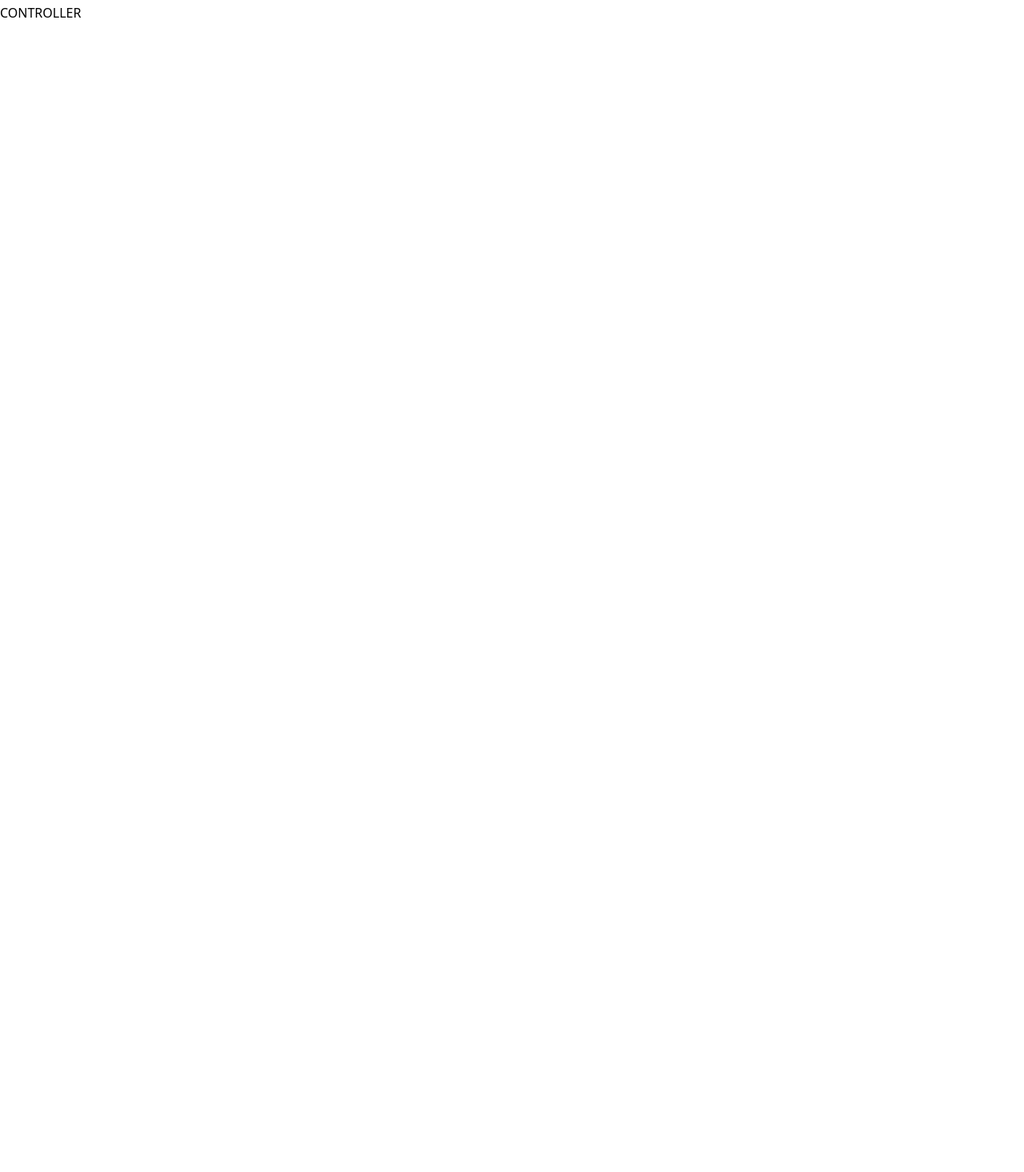
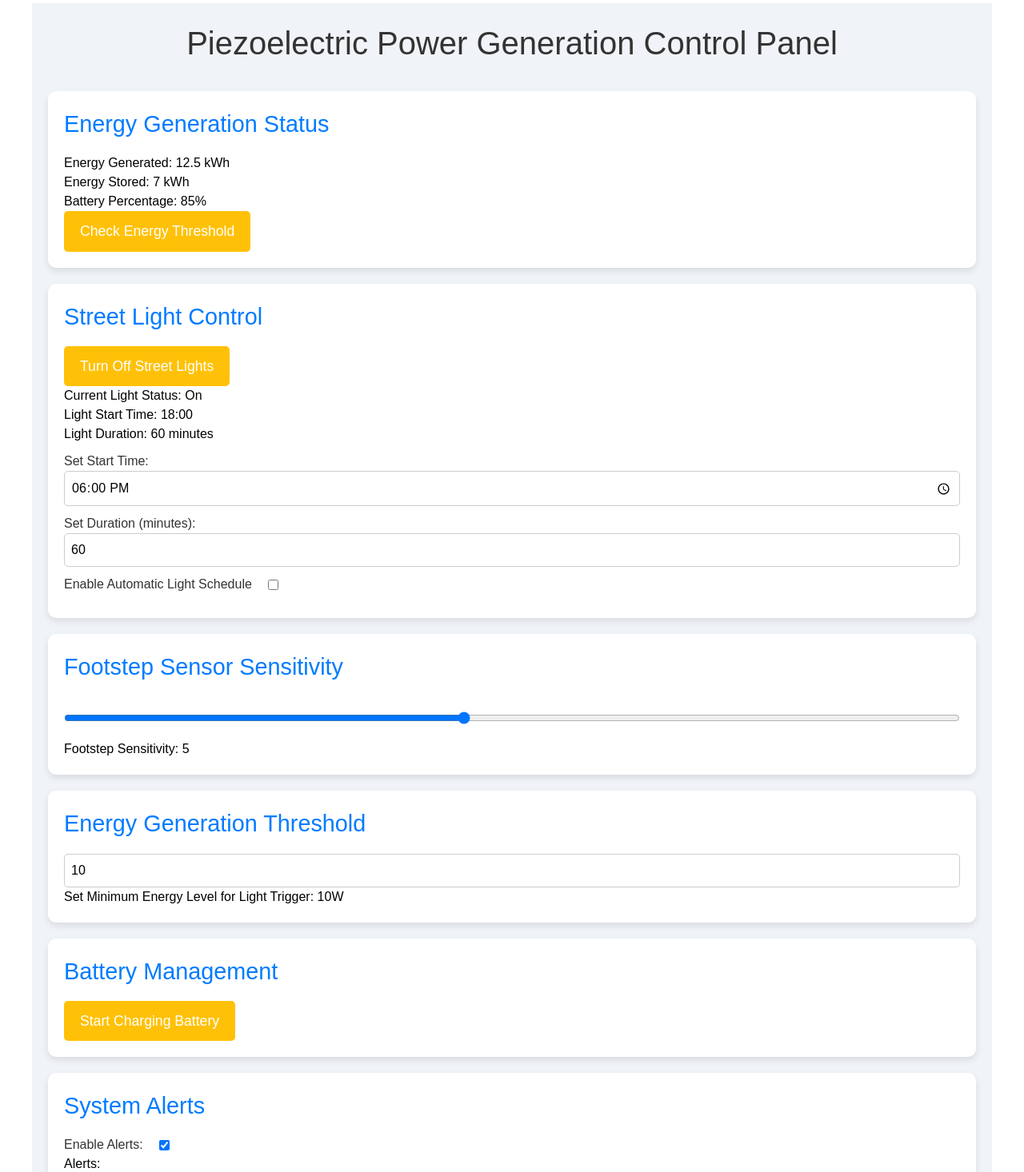
Before and after one commit to yasubdemissie/ITEP, a React (Vite) app: page /controllers in a window 1280 px wide. Shown: the part 44-1510 px from the top of the page at 80% size. Before the commit the page ends 800 px from the top, so only its background shows below. Built offline with nearby package versions, Linux system fonts and the light colour scheme; data requests are answered from the project's data file.

Commit message:
modified controller.jsx  and add controller.css

```diff
--- a/Components/BarChartComp.jsx
+++ b/Components/BarChartComp.jsx
@@ -19,6 +19,8 @@ function BarChartComp() {
   );
 }
 
+
+
 BarChartComp.propTypes = {
   data: propType.array,
 };
--- a/Pages/Controller.jsx
+++ b/Pages/Controller.jsx
@@ -1,10 +1,162 @@
-function Controller() {
+
+import React, { useState } from 'react';
+import './controller.css';
+const ControlPanel = () => {
+  const [lightStatus, setLightStatus] = useState(true);
+  const [energyGenerated, setEnergyGenerated] = useState(12.5); // Sample initial data
+  const [energyStored, setEnergyStored] = useState(7);
+  const [batteryPercentage, setBatteryPercentage] = useState(85);
+  const [footstepSensitivity, setFootstepSensitivity] = useState(5);
+  const [lightStartTime, setLightStartTime] = useState('18:00');
+  const [lightDuration, setLightDuration] = useState(3600);
+  const [autoLightSchedule, setAutoLightSchedule] = useState(false);
+  const [energyThreshold, setEnergyThreshold] = useState(10);
+  const [alerts, setAlerts] = useState([]);
+  const [isAlertEnabled, setIsAlertEnabled] = useState(true);
+  const [chargingStatus, setChargingStatus] = useState(false);
+
+  // Function to toggle light status
+  const toggleLight = () => {
+    setLightStatus(!lightStatus);
+  };
+
+  // Function to handle energy threshold check
+  const checkEnergyThreshold = () => {
+    if (energyGenerated < energyThreshold) {
+      setAlerts([...alerts, `Energy generated is below ${energyThreshold}W, consider adjusting system.`]);
+    }
+  };
+
+  // Function to handle automatic light scheduling
+  const handleAutoLightSchedule = () => {
+    if (autoLightSchedule) {
+      if (energyGenerated > energyThreshold && batteryPercentage > 50) {
+        setLightStatus(true);
+      } else {
+        setLightStatus(false);
+      }
+    }
+  };
+
+  // Function to toggle charging status
+  const toggleCharging = () => {
+    setChargingStatus(!chargingStatus);
+    setAlerts([...alerts, chargingStatus ? 'Charging stopped' : 'Charging started']);
+  };
+
   return (
-    <div>
-      {/* TODO: This is where the control setting goes */}
-      CONTROLLER
+    <div className="control-panel">
+      <h1 className="panel-header">Piezoelectric Power Generation Control Panel</h1>
+
+      {/* Energy Generation Status Section */}
+      <div className="card energy-status">
+        <h2 className="card-title">Energy Generation Status</h2>
+        <p>Energy Generated: {energyGenerated} kWh</p>
+        <p>Energy Stored: {energyStored} kWh</p>
+        <p>Battery Percentage: {batteryPercentage}%</p>
+        <button className="btn check-energy" onClick={checkEnergyThreshold}>
+          Check Energy Threshold
+        </button>
+      </div>
+
+      {/* Street Light Control Section */}
+      <div className="card light-control">
+        <h2 className="card-title">Street Light Control</h2>
+        <button className="btn toggle-light" onClick={toggleLight}>
+          {lightStatus ? 'Turn Off Street Lights' : 'Turn On Street Lights'}
+        </button>
+        <div className="light-settings">
+          <p>Current Light Status: {lightStatus ? 'On' : 'Off'}</p>
+          <p>Light Start Time: {lightStartTime}</p>
+          <p>Light Duration: {lightDuration / 60} minutes</p>
+        </div>
+
+        <div className="input-group">
+          <label>Set Start Time:</label>
+          <input
+            type="time"
+            value={lightStartTime}
+            onChange={(e) => setLightStartTime(e.target.value)}
+          />
+        </div>
+
+        <div className="input-group">
+          <label>Set Duration (minutes):</label>
+          <input
+            type="number"
+            value={lightDuration / 60}
+            onChange={(e) => setLightDuration(e.target.value * 60)}
+          />
+        </div>
+
+        <div className="input-group toggle-auto">
+          <label>Enable Automatic Light Schedule</label>
+          <input
+            type="checkbox"
+            checked={autoLightSchedule}
+            onChange={() => {
+              setAutoLightSchedule(!autoLightSchedule);
+              handleAutoLightSchedule();
+            }}
+          />
+        </div>
+      </div>
+
+      {/* Footstep Sensor Sensitivity Section */}
+      <div className="card footstep-sensitivity">
+        <h2 className="card-title">Footstep Sensor Sensitivity</h2>
+        <input
+          type="range"
+          min="1"
+          max="10"
+          value={footstepSensitivity}
+          onChange={(e) => setFootstepSensitivity(e.target.value)}
+          className="slider"
+        />
+        <p>Footstep Sensitivity: {footstepSensitivity}</p>
+      </div>
+
+      {/* Energy Threshold Section */}
+      <div className="card energy-threshold">
+        <h2 className="card-title">Energy Generation Threshold</h2>
+        <input
+          type="number"
+          value={energyThreshold}
+          onChange={(e) => setEnergyThreshold(e.target.value)}
+        />
+        <p>Set Minimum Energy Level for Light Trigger: {energyThreshold}W</p>
+      </div>
+
+      {/* Battery Management Section */}
+      <div className="card battery-management">
+        <h2 className="card-title">Battery Management</h2>
+        <button className="btn toggle-charging" onClick={toggleCharging}>
+          {chargingStatus ? 'Stop Charging Battery' : 'Start Charging Battery'}
+        </button>
+      </div>
+
+      {/* Alerts Section */}
+      <div className="card alerts">
+        <h2 className="card-title">System Alerts</h2>
+        <div className="toggle-alerts">
+          <label>Enable Alerts:</label>
+          <input
+            type="checkbox"
+            checked={isAlertEnabled}
+            onChange={() => setIsAlertEnabled(!isAlertEnabled)}
+          />
+        </div>
+        <div className="alert-list">
+          <h3>Alerts:</h3>
+          <ul>
+            {alerts.map((alert, index) => (
+              <li key={index}>{alert}</li>
+            ))}
+          </ul>
+        </div>
+      </div>
     </div>
   );
-}
+};
 
-export default Controller;
+export default ControlPanel;
--- /dev/null
+++ b/Pages/controller.css
@@ -0,0 +1,114 @@
+
+.control-panel {
+    padding: 20px;
+    font-family: 'Arial', sans-serif;
+    background-color: #f0f4f8;
+    max-width: 1200px;
+    margin: auto;
+  }
+
+  .panel-header {
+    text-align: center;
+    font-size: 2.5rem;
+    color: #333;
+    margin-bottom: 30px;
+  }
+
+  .card {
+    background-color: #ffffff;
+    border-radius: 10px;
+    padding: 20px;
+    margin-bottom: 20px;
+    box-shadow: 0px 4px 8px rgba(0, 0, 0, 0.1);
+  }
+
+  .card-title {
+    font-size: 1.8rem;
+    margin-bottom: 15px;
+    color: #007bff;
+  }
+
+  .input-group {
+    margin: 10px 0;
+  }
+
+  label {
+    font-size: 1rem;
+    color: #333;
+  }
+
+  input[type="time"], input[type="number"], input[type="range"] {
+    padding: 8px;
+    border-radius: 5px;
+    border: 1px solid #ccc;
+    width: 100%;
+  }
+
+  input[type="checkbox"] {
+    margin-left: 10px;
+  }
+
+  button {
+    padding: 12px 20px;
+    border-radius: 5px;
+    border: none;
+    background-color: #ffc107;
+    color: white;
+    cursor: pointer;
+    font-size: 1.1rem;
+    transition: background-color 0.3s ease;
+  }
+
+  button:hover {
+    background-color: #e0a800;
+  }
+
+  button.toggle-light {
+    background-color: #ffc107;
+  }
+
+  button.toggle-light:hover {
+    background-color: #e0a800;
+  }
+
+  button.toggle-charging {
+    background-color: #ffc107;
+  }
+
+  button.toggle-charging:hover {
+    background-color: #e0a800;
+  }
+
+  .slider {
+    width: 100%;
+    margin: 10px 0;
+  }
+
+  .alert-list ul {
+    list-style: none;
+    padding-left: 0;
+  }
+
+  .alert-list li {
+    background-color: #ffecb3;
+    padding: 10px;
+    border-radius: 5px;
+    margin-bottom: 5px;
+  }
+
+  .toggle-auto, .toggle-alerts {
+    display: flex;
+    align-items: center;
+    gap: 10px;
+  }
+
+
+  .card:hover {
+    transform: translateY(-5px);
+    box-shadow: 0px 6px 12px rgba(0, 0, 0, 0.15);
+  }
+
+
+  button:hover {
+    transform: scale(1.05);
+  }
--- a/package.json
+++ b/package.json
@@ -10,6 +10,7 @@
     "preview": "vite preview"
   },
   "dependencies": {
+    "axios": "^1.7.9",
     "react": "^18.3.1",
     "react-dom": "^18.3.1",
     "react-router": "^7.0.2",
@@ -26,8 +27,9 @@
     "eslint-plugin-react-hooks": "^5.0.0",
     "eslint-plugin-react-refresh": "^0.4.14",
     "globals": "^15.12.0",
+    "json-server": "^1.0.0-beta.3",
     "postcss": "^8.4.49",
     "tailwindcss": "^3.4.16",
-    "vite": "^6.0.1"
+    "vite": "^6.0.3"
   }
 }
```
Also changed, not shown: 1 other file (tests, documents, lock files or other folders).
